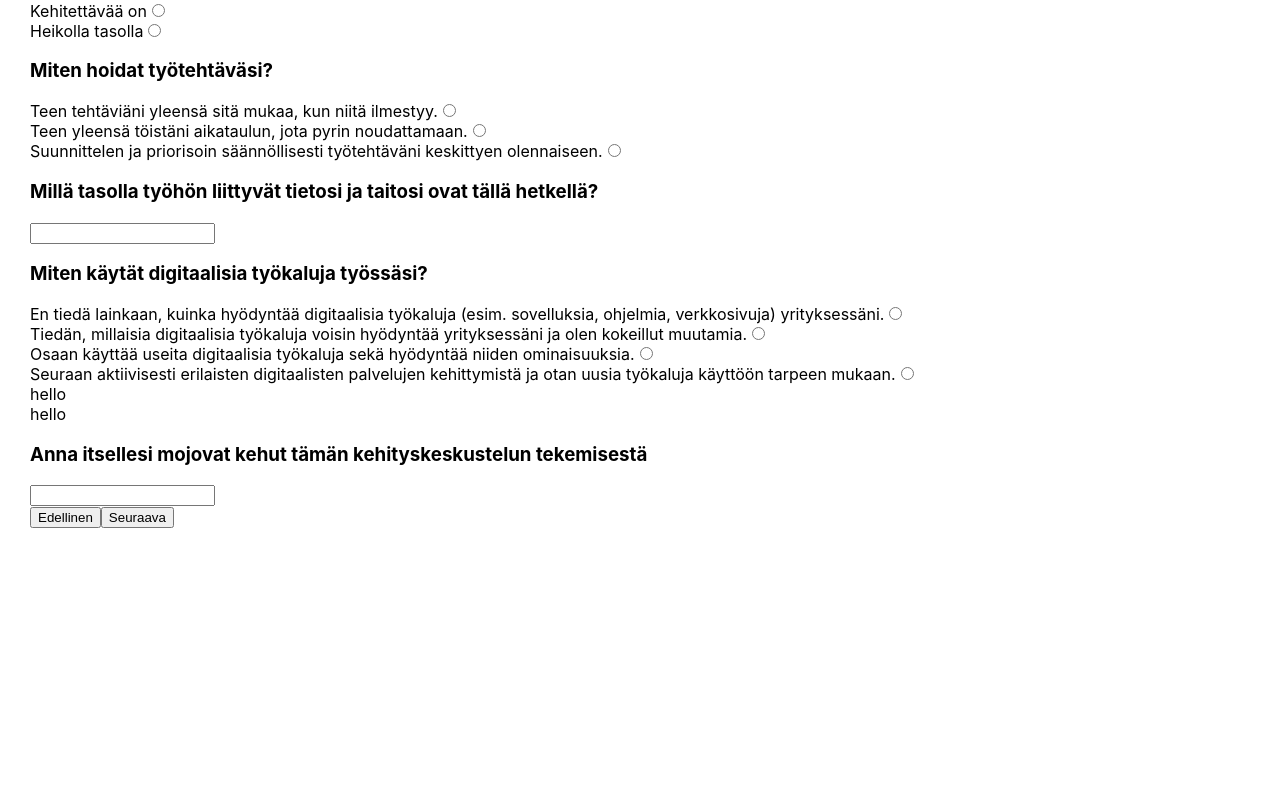
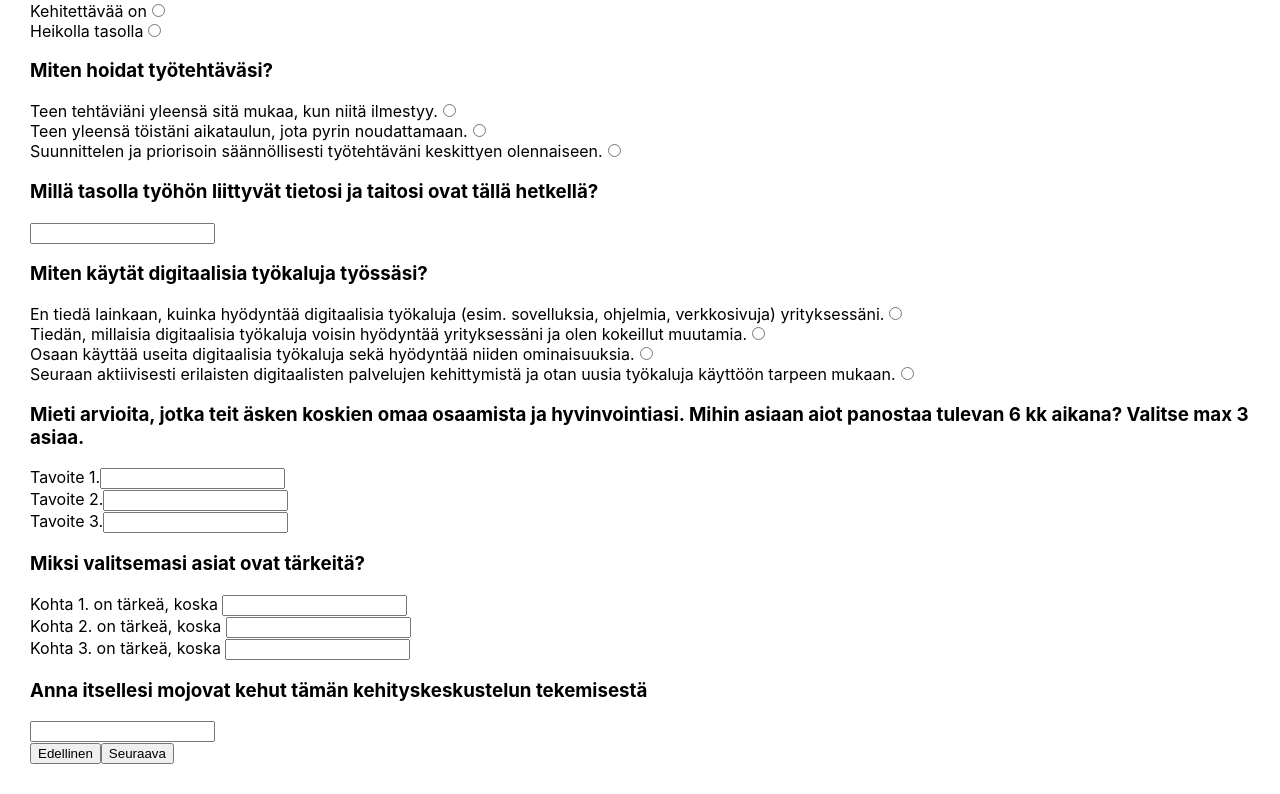
Before and after one commit to didzis1/entrefox-form, a React (Create React App) app: page / in a window 1280 px wide. Shown: the part 1005-1799 px from the top of the page. Before the commit the page ends 1563 px from the top, so only its background shows below. Built offline with nearby package versions, Linux system fonts and the light colour scheme.

Commit message:
Multiple text field rendering works, configured questions.json

```diff
--- a/src/components/Parts.js
+++ b/src/components/Parts.js
@@ -5,8 +5,6 @@ import questionSets from '../data/questions.json'
 
 const Parts = ({ currentPage }) => {
 	console.log(currentPage)
-
-
 
 	return (
 		<div>
--- a/src/components/Question.js
+++ b/src/components/Question.js
@@ -42,6 +42,8 @@ const Question = ({ questions }) => {
 			{
 				questions.map((question) => (
 					<div key={question.ID}>
+						<h3>{question.title}</h3>
+						{ question.description && <small>{question.description}</small> }
 						{typeComponent(question)}
 					</div>
 				))
--- a/src/components/typeComponents/DateField.js
+++ b/src/components/typeComponents/DateField.js
@@ -5,8 +5,6 @@ const DateField = ({ question }) => {
 	// console.log(question)
 	return (
 		<div>
-			<h3>{question.title}</h3>
-			{ question.description && <small>{question.description}</small> }
 			<input type='date' name={question.ID} />
 		</div>
 	)
--- a/src/components/typeComponents/Radio.js
+++ b/src/components/typeComponents/Radio.js
@@ -4,9 +4,7 @@ import PropTypes from 'prop-types'
 const Radio = ({ question }) => {
 
 	return (
-		<div>
-			<h3>{question.title}</h3>
-			{ question.description && <small>{question.description}</small> }
+		<>
 			{
 				question.choices.map((choice) => (
 					<div key={choice.ID}>
@@ -15,7 +13,7 @@ const Radio = ({ question }) => {
 					</div>
 				))
 			}
-		</div>
+		</>
 	)
 }
 
--- a/src/components/typeComponents/Range.js
+++ b/src/components/typeComponents/Range.js
@@ -4,12 +4,9 @@ import PropTypes from 'prop-types'
 const Range = ({ question }) => {
 	//console.log(question)
 	return (
-		<>
-			<h3>{question.title}</h3>
-			{ question.description && <small>{question.description}</small> }
+		<div>
 			<input type='range' name={question.ID} min={question.choices.min} max={question.choices.max}/>
-
-		</>
+		</div>
 	)
 }
 
--- a/src/components/typeComponents/Text.js
+++ b/src/components/typeComponents/Text.js
@@ -2,13 +2,24 @@ import React from 'react'
 import PropTypes from 'prop-types'
 
 const Text = ({ question }) => {
-	// console.log(question)
+	if (question.fields) {
+		console.log(question.ID[0])
+		return (
+			<>
+				{question.fields.map((field) => (
+					<div key={field.ID}>
+						<label>{field.text}</label>
+						<input type="text" name={question.ID[field.ID]} />
+					</div>
+				))}
+			</>
+		)
+	}
+
 	return (
-		<>
-			<h3>{question.title}</h3>
-			{ question.description && <small>{question.description}</small> }
+		<div>
 			<input type="text" name={question.ID} />
-		</>
+		</div>
 	)
 }
 
--- a/src/data/questions.json
+++ b/src/data/questions.json
@@ -200,27 +200,47 @@
 				"title": "Mieti arvioita, jotka teit äsken koskien omaa osaamista ja hyvinvointiasi. Mihin asiaan aiot panostaa tulevan 6 kk aikana? Valitse max 3 asiaa.",
 				"description": "",
 				"fields": [
-					"Tavoite 1.", "Tavoite 2.", "Tavoite 3."
+					{
+						"text": "Tavoite 1.",
+						"ID": 0
+					},
+					{
+						"text": "Tavoite 2.",
+						"ID": 1
+					},
+					{
+						"text": "Tavoite 3.",
+						"ID": 2
+					}
 				],
-				"type": "multiple-text",
-				"ID": 12
+				"type": "text",
+				"ID": [12, 13, 14]
 			},
 			{
 				"title": "Miksi valitsemasi asiat ovat tärkeitä?",
 				"description": "",
 				"fields": [
-					"Kohta 1. on tärkeä, koska ",
-					"Kohta 2. on tärkeä, koska ",
-					"Kohta 3. on tärkeä, koska "
+					{
+						"text": "Kohta 1. on tärkeä, koska ",
+						"ID": 0
+					},
+					{
+						"text": "Kohta 2. on tärkeä, koska ",
+						"ID": 1
+					},
+					{
+						"text": "Kohta 3. on tärkeä, koska ",
+						"ID": 2
+					}
 				],
-				"type": "multiple-text",
-				"ID": 13
+				"type": "text",
+				"ID": [15, 16, 17]
 			},
 			{
 				"title": "Anna itsellesi mojovat kehut tämän kehityskeskustelun tekemisestä",
 				"description": "",
 				"type": "text",
-				"ID": 14
+				"ID": 18
 			}
 		]
 	}
```
